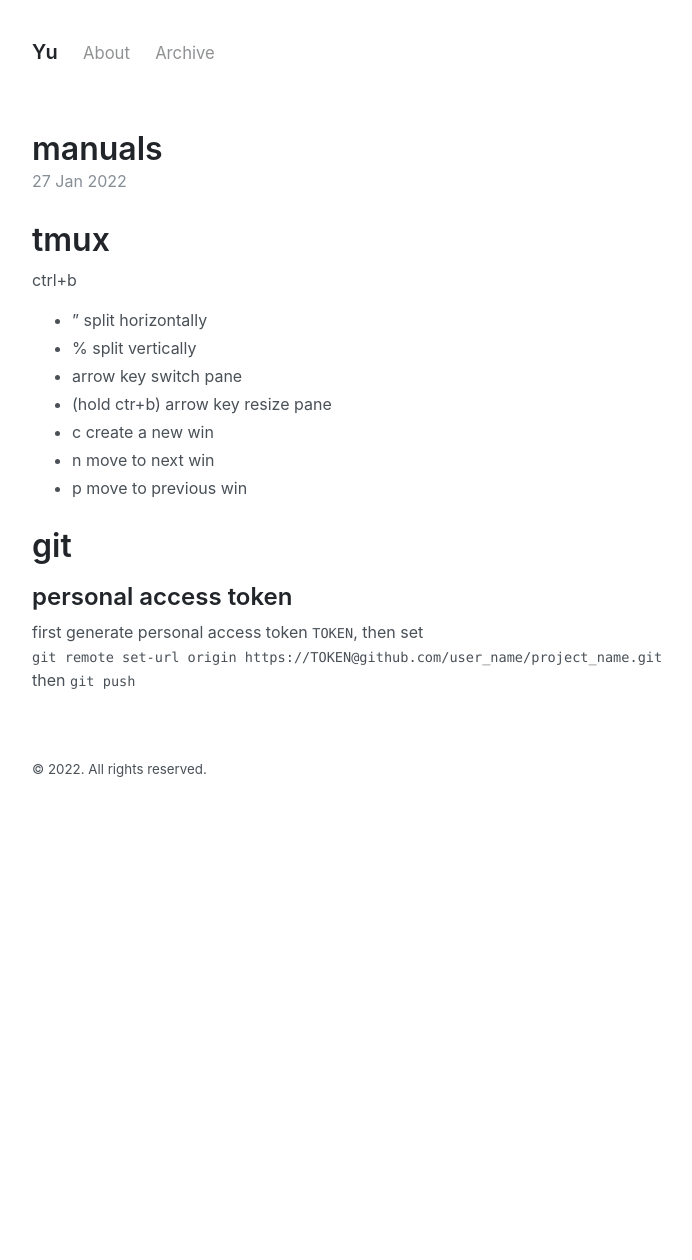
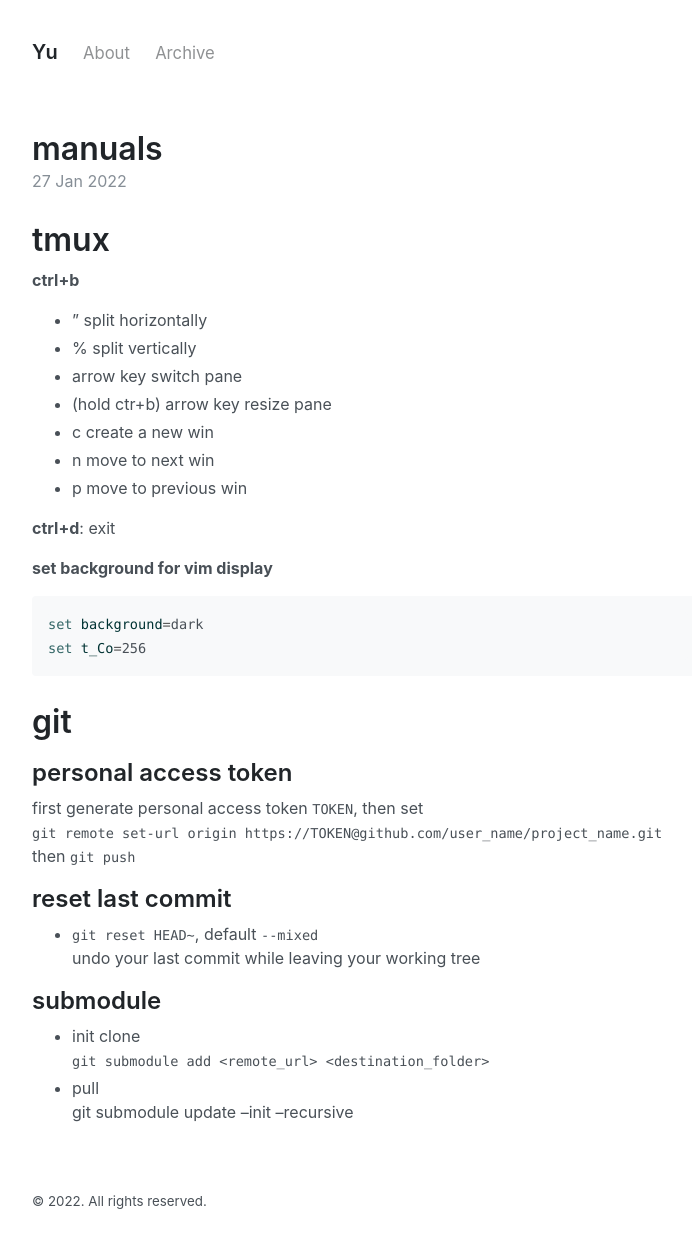
Before and after one commit to yuuu14/blog, a Jekyll site: the page built from _posts/2022-01-27-manuals.md, in a window 1280 px wide. Shown: the whole page, without its empty margins (272-964 px from the left). Built offline with Jekyll 4.4.1, drawn with Linux system fonts in a browser that asks for light colours; before the commit the page ends 900 px from its top, so only the background shows below that.

Commit message:
tips for git

````diff
--- a/_posts/2022-01-27-manuals.md
+++ b/_posts/2022-01-27-manuals.md
@@ -6,7 +6,7 @@
 
 # tmux
 
-ctrl+b
+**ctrl+b**
 - "  split horizontally
 - %  split vertically
 - arrow key  switch pane
@@ -15,9 +15,26 @@
 - n  move to next win
 - p  move to previous win
 
+**ctrl+d**:  exit
+
+**set background for vim display**
+```bash
+set background=dark
+set t_Co=256
+```
 
 # git
 ## personal access token
 first generate personal access token `TOKEN`, then set
 `git remote set-url origin https://TOKEN@github.com/user_name/project_name.git`
 then `git push`
+
+## reset last commit
+- `git reset HEAD~`, default `--mixed`
+  undo your last commit while leaving your working tree
+
+## submodule
+- init clone
+  `git submodule add <remote_url> <destination_folder>`
+- pull
+  git submodule update --init --recursive
````
